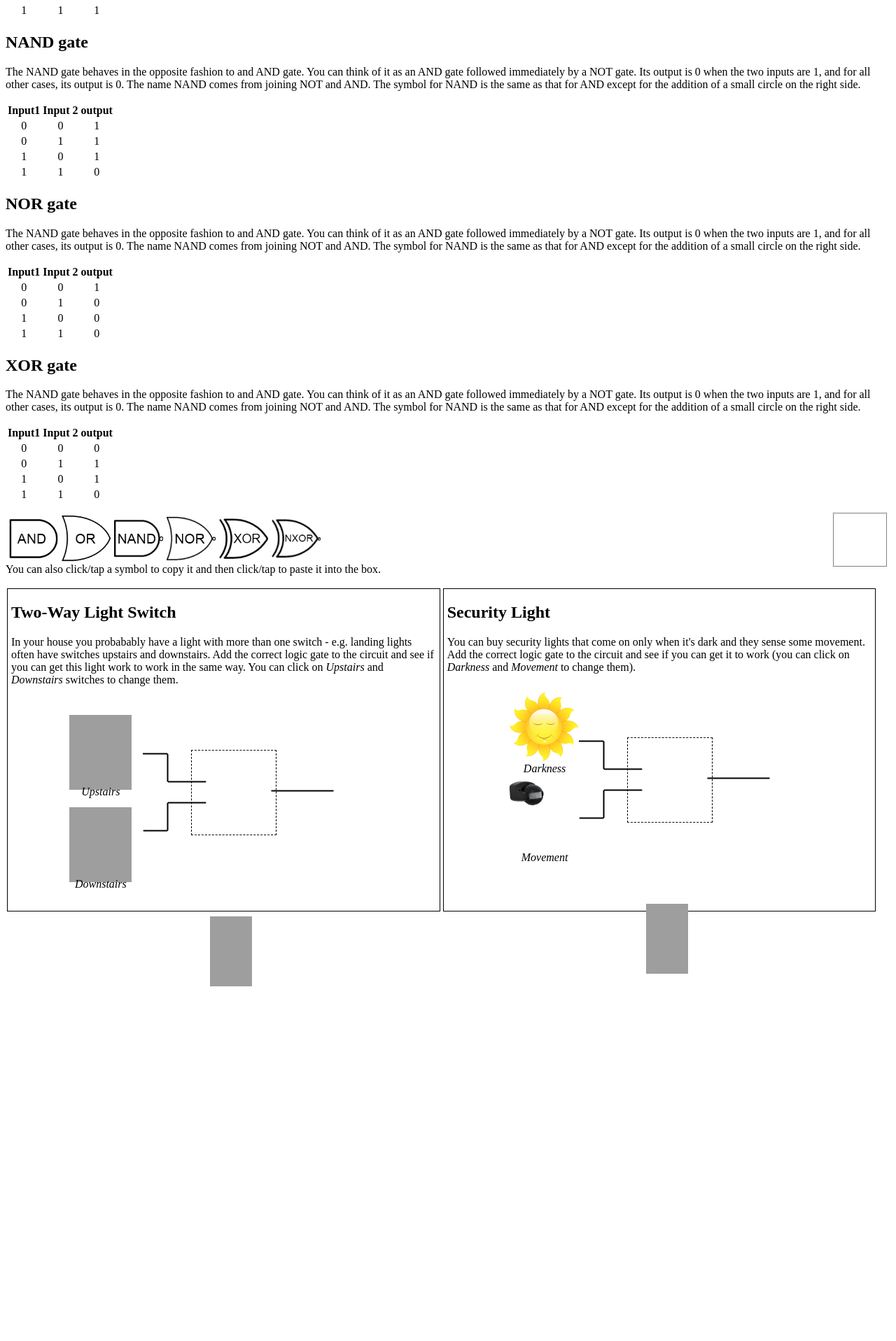
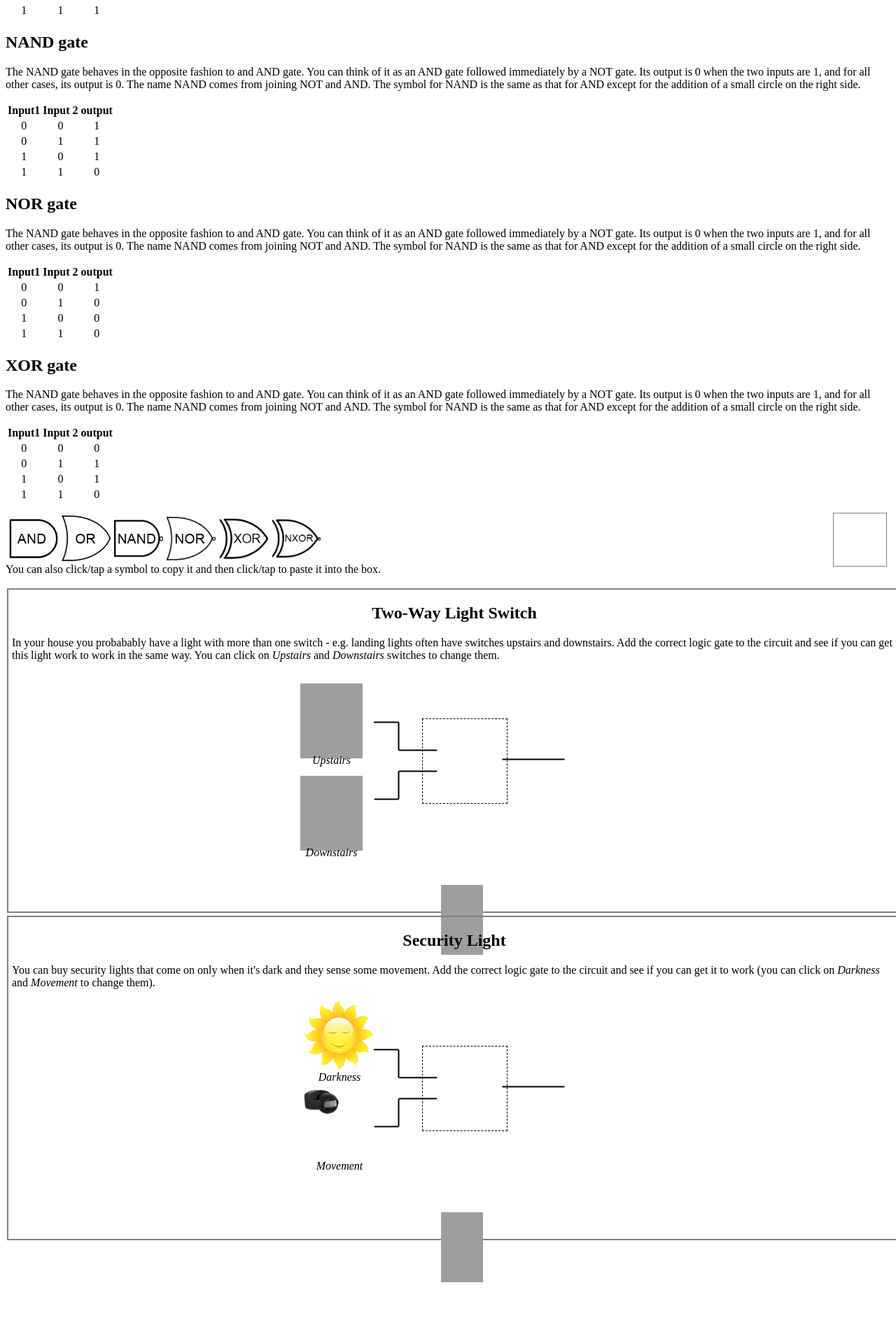
Before and after one commit to CircuitVerse/Interactive-Book, a Jekyll site: the page built from docs/gates.md, in a window 1280 px wide. Shown: the part 2093-4010 px from the top of the page at 70% size. Built offline with Jekyll 4.4.1, drawn with Linux system fonts in a browser that asks for light colours; before the commit the page ends 3540 px from its top, so only the background shows below that; grey boxes are pictures that could not be loaded.

Commit message:
completed interaction

```diff
--- a/_includes/gates.html
+++ b/_includes/gates.html
@@ -1,8 +1,8 @@
 
 
 <style>
-.container		{width: 450px; margin: auto}
-.circuit		{display: inline-block; float: left; width: 48%; min-width: 450px; border: 1px solid black; padding: 0px 5px 0px 5px; height: 460px; margin: 2px}
+.container		{width: 450px; margin: auto; margin-top: -10px;}
+.circuit		{display: inline-block; float: left; width: 100%; min-width: 450px; border: 2px solid Grey; padding: 0px 5px 0px 5px; height: 460px; margin: 2px}
 .bulb			{float: left; background-image:url(../assets/images/bulb_off.png); width: 60px; height: 100px; margin: 80px 0px 0px 5px}
 .dark			{background-image:url(../assets/images/dark_off.png); background-repeat: no-repeat; width: 100px; height: 115px; margin: 10px; padding: 1px}
 .burglar		{background-image:url(../assets/images/burglar_off.png); background-repeat: no-repeat; width: 100px; height: 115px; margin: 10px; padding: 1px}
@@ -118,7 +118,7 @@ function disableSelection(target)
 <p style="clear:left">You can also click/tap a symbol to copy it and then click/tap to paste it into the box. </p>
 <div style="display: inline-block">
     <div class="circuit">
-        <h2>Two-Way Light Switch</h2>
+        <h2 align="center" >Two-Way Light Switch</h2>
         <p>In your house you probabably have a light with more than one switch - e.g. landing lights often have switches upstairs and downstairs.  Add the correct logic gate to the circuit and see if you can get this light work to work in the same way.  You can click on <em>Upstairs</em> and <em>Downstairs</em> switches to change them.</p>
         <div class="container">
             <div style="width: 100px; height: 210px; float:left">
@@ -133,7 +133,7 @@ function disableSelection(target)
             <div id="result2" class="bulb"></div>
         </div></div>
     <div class="circuit">
-        <h2 style="clear: left">Security Light</h2>
+        <h2 align="center">Security Light</h2>
         <p>You can buy security lights that come on only when it's dark and they sense some movement. Add the correct logic gate to the circuit and see if you can get it to work (you can click on <em>Darkness</em> and <em>Movement</em> to change them).</p>
         <div class="container">
             <div style="width: 100px; height: 210px; float:left">
```
Also changed, not shown: 1 other file.
